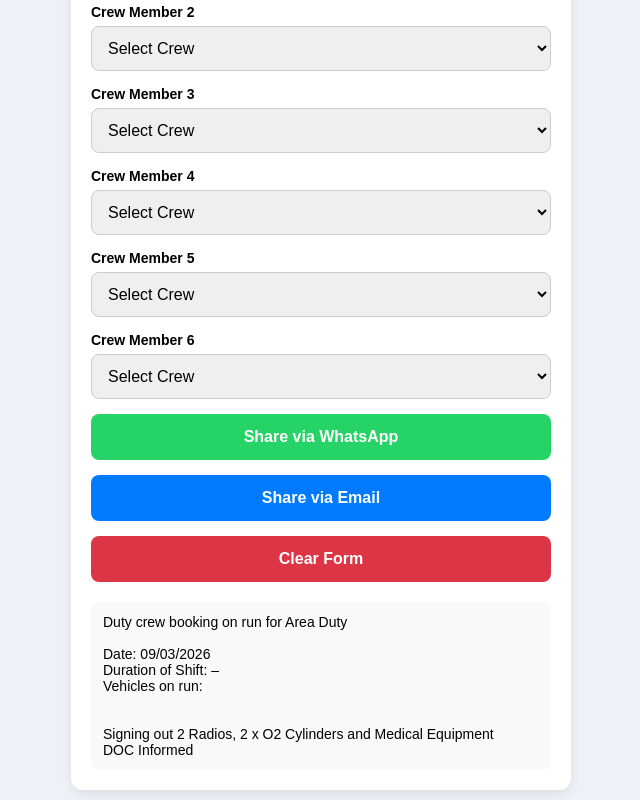
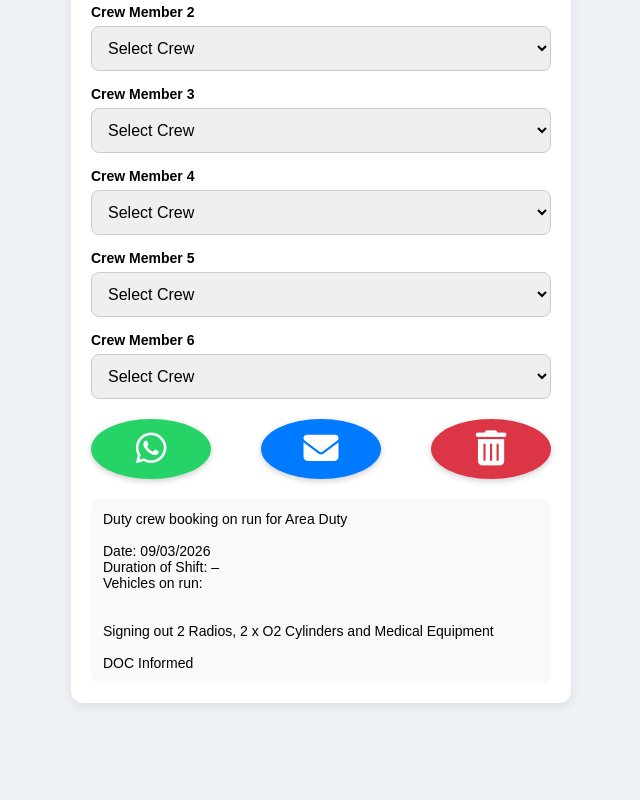
Before and after one commit to rugbystatsguy/Duty-Roster, a plain HTML site: page index.html in a window 1280 px wide. Shown: the part 758-1558 px from the top of the page, without its empty margins (319-959 px from the left). After the commit the page ends 1471 px from the top, so only its background shows below. Drawn offline with Linux system fonts and the light colour scheme.

Commit message:
Update index.html
updated buttons - made them round and added logos instead of text

```diff
--- a/index.html
+++ b/index.html
@@ -4,6 +4,8 @@
 <meta charset="UTF-8">
 <meta name="viewport" content="width=device-width, initial-scale=1.0">
 <title>Area Duty Roster</title>
+
+<link rel="stylesheet" href="https://cdnjs.cloudflare.com/ajax/libs/font-awesome/6.5.0/css/all.min.css">
 
 <style>
 *{box-sizing:border-box;}
@@ -12,12 +14,35 @@ body{font-family:Arial,sans-serif;background:#eef2f7;margin:0;padding:10px;}
 h2{text-align:center;margin-bottom:20px;}
 label{font-weight:600;display:block;margin-top:15px;font-size:14px;}
 select,input{width:100%;padding:12px;margin-top:6px;border-radius:8px;border:1px solid #ccc;font-size:16px;}
-button{width:100%;padding:14px;margin-top:15px;border:none;border-radius:8px;font-size:16px;font-weight:bold;cursor:pointer;}
-.whatsapp{background:#25D366;color:white;}
-.email{background:#007bff;color:white;}
-.clear{background:#dc3545;color:white;}
 #summary{margin-top:20px;padding:12px;background:#f9f9f9;border-radius:8px;font-size:14px;white-space:pre-line;min-height:120px;}
 .hidden{display:none;}
+
+/* Button row */
+.button-row{
+display:flex;
+justify-content:space-between;
+margin-top:20px;
+gap:50px;
+}
+.button-row button{
+flex:1;
+border:none;
+border-radius:50%;
+width:60px;
+height:60px;
+font-size:35px;
+color:white;
+cursor:pointer;
+display:flex;
+align-items:center;
+justify-content:center;
+box-shadow:0 2px 6px rgba(0,0,0,0.2);
+transition:all 0.2s;
+}
+.button-row button:active{transform:scale(0.95);}
+.whatsapp{background:#25D366;}
+.email{background:#007bff;}
+.clear{background:#dc3545;}
 </style>
 </head>
 <body>
@@ -80,14 +105,23 @@ button{width:100%;padding:14px;margin-top:15px;border:none;border-radius:8px;fon
 <label>Crew Member 6</label>
 <select class="crew"></select>
 
-<button class="whatsapp" onclick="shareWhatsApp()">Share via WhatsApp</button>
-<button class="email" onclick="shareEmail()">Share via Email</button>
-<button class="clear" onclick="clearForm()">Clear Form</button>
+<div class="button-row">
+<button class="whatsapp" onclick="playClick();shareWhatsApp()" title="Share WhatsApp"><i class="fab fa-whatsapp"></i></button>
+<button class="email" onclick="playClick();shareEmail()" title="Share Email"><i class="fas fa-envelope"></i></button>
+<button class="clear" onclick="playClick();clearForm()" title="Clear Form"><i class="fas fa-trash-alt"></i></button>
+</div>
 
 <div id="summary"></div>
 </div>
 
+<audio id="clickSound" src="https://www.soundjay.com/buttons/sounds/button-16.mp3"></audio>
+
 <script>
+function playClick(){
+document.getElementById("clickSound").currentTime=0;
+document.getElementById("clickSound").play();
+}
+
 const crewNames=[
 "M. Oosthuizen","D. Lamb","J. Anthony","D. Barnes","S. Barnard",
 "M. Bisschoff","S. Borgstrom","G. Daniels","F. Dick",
@@ -115,9 +149,7 @@ vehicleList.forEach(v=>drop.innerHTML+=`<option>${v}</option>`);
 });
 }
 
-function getVehicleCount(){
-return [...vehicleDropdowns].filter(v=>v.value).length;
-}
+function getVehicleCount(){return [...vehicleDropdowns].filter(v=>v.value).length;}
 
 function updateDriverVisibility(){
 const count=getVehicleCount();
@@ -197,6 +229,7 @@ message+=`• ${oic} – (OIC)\n`;
 drivers.forEach(d=>{if(d!==oic) message+=`• ${d} – (Driver)\n`;});
 crew.forEach(c=>{message+=`• ${c}\n`;});
 message+=`\nSigning out 2 Radios, 2 x O2 Cylinders and Medical Equipment
+
 DOC Informed`;
 document.getElementById("summary").textContent=message;
 }
```
